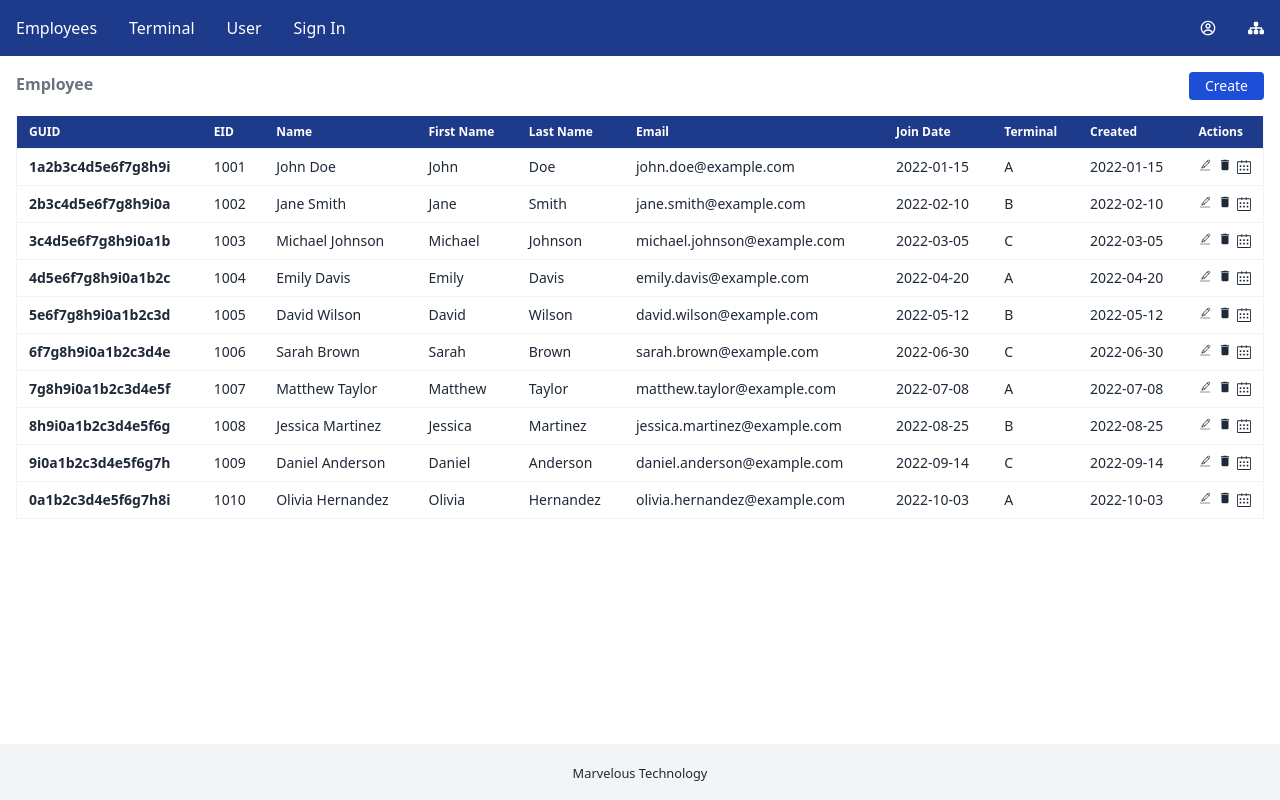
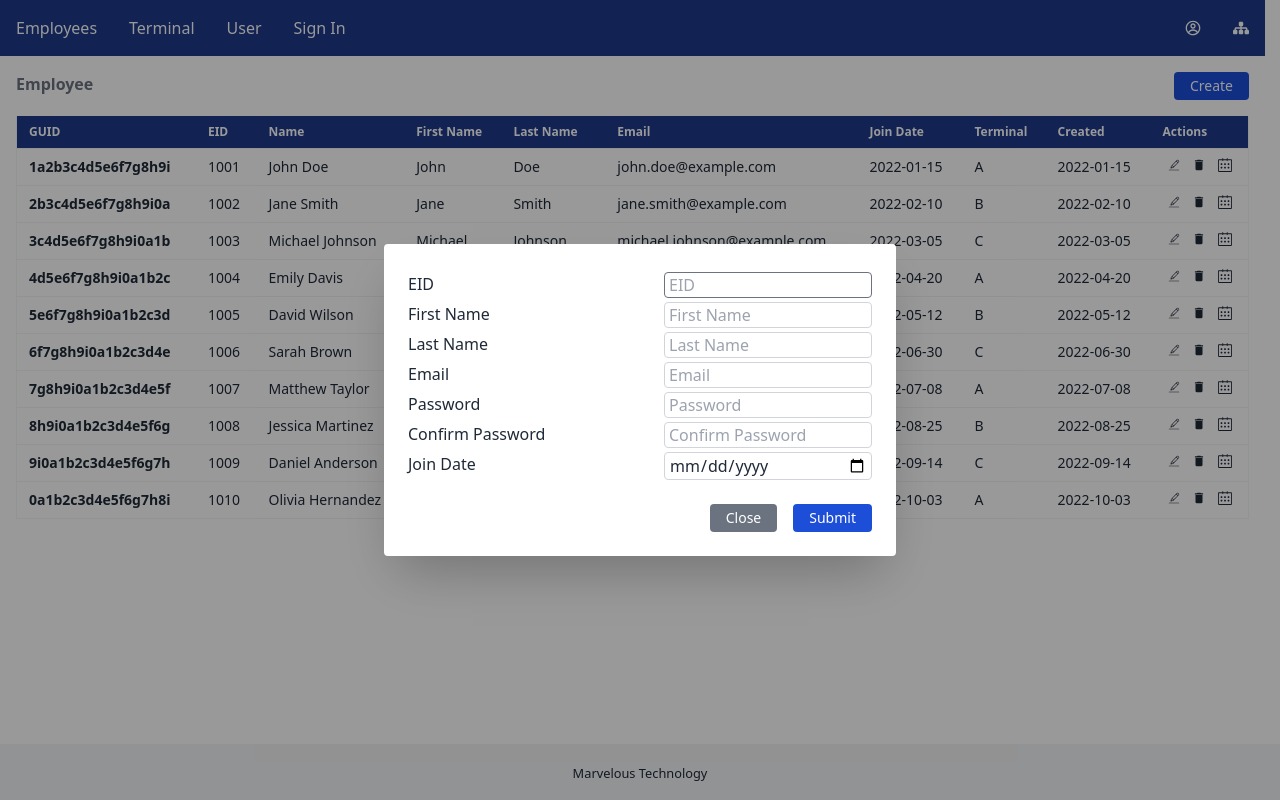
Before and after one commit to HironmoyRay/Employee_Management, a React (Vite) app: page /employees in a window 1280 px wide. Both pictures are taken after a click on the button "Create". Built offline with nearby package versions, Linux system fonts and the light colour scheme.

Commit message:
Create Modal Added

```diff
--- a/package.json
+++ b/package.json
@@ -4,7 +4,7 @@
   "version": "0.0.0",
   "type": "module",
   "scripts": {
-    "dev": "vite",
+    "dev": "vite --host 0.0.0.0",
     "build": "vite build",
     "lint": "eslint . --ext js,jsx --report-unused-disable-directives --max-warnings 0",
     "preview": "vite preview"
--- /dev/null
+++ b/src/pages/Create/Create.jsx
@@ -0,0 +1,102 @@
+const Create = () => {
+  return (
+    <div>
+      {/* Open the modal using document.getElementById('ID').showModal() method */}
+      <button
+        className="bg-PRIMARY hover:bg-PRIMARY-dark   text-WHITE text-sm rounded px-4 py-1"
+        onClick={() => document.getElementById("create_Modal").showModal()}
+      >
+        Create
+      </button>
+      <dialog id="create_Modal" className="modal">
+        <div className="modal-box rounded">
+          <form action="">
+            <div className="flex justify-between  my-1">
+              <p className="w-40">EID</p>
+              <input
+                type="text"
+                name="eid"
+                placeholder="EID"
+                id=""
+                className="border border-SECONDARY-light rounded outline-none w-52 px-1 hover:border-SECONDARY focus:border-SECONDARY"
+              />
+            </div>
+            <div className="flex justify-between  my-1">
+              <p className="w-40">First Name</p>
+              <input
+                type="text"
+                name="First Name"
+                placeholder="First Name"
+                id=""
+                className="border border-SECONDARY-light rounded outline-none w-52 px-1 hover:border-SECONDARY focus:border-SECONDARY "
+              />
+            </div>
+            <div className="flex justify-between  my-1">
+              <p className="w-40">Last Name</p>
+              <input
+                type="text"
+                name="Last Name"
+                placeholder="Last Name"
+                id=""
+                className="border border-SECONDARY-light rounded outline-none w-52 px-1 hover:border-SECONDARY focus:border-SECONDARY "
+              />
+            </div>
+            <div className="flex justify-between  my-1">
+              <p className="w-40">Email</p>
+              <input
+                type="email"
+                name="email"
+                placeholder="Email"
+                id=""
+                className="border border-SECONDARY-light rounded outline-none w-52 px-1 hover:border-SECONDARY focus:border-SECONDARY "
+              />
+            </div>
+            <div className="flex justify-between  my-1">
+              <p className="w-40">Password</p>
+              <input
+                type="password"
+                name="password"
+                placeholder="Password"
+                id=""
+                className="border border-SECONDARY-light rounded outline-none w-52 px-1 hover:border-SECONDARY focus:border-SECONDARY "
+              />
+            </div>
+            <div className="flex justify-between  my-1">
+              <p className="w-40">Confirm Password</p>
+              <input
+                type="password"
+                placeholder="Confirm Password"
+                name="confirm-password"
+                id=""
+                className="border border-SECONDARY-light rounded outline-none w-52 px-1 hover:border-SECONDARY focus:border-SECONDARY"
+              />
+            </div>
+            <div className="flex justify-between  my-1">
+              <p className="w-40">Join Date</p>
+              <input
+                type="date"
+                name="join-date"
+                id=""
+                className="border border-SECONDARY-light rounded outline-none w-52 px-1 hover:border-SECONDARY focus:border-SECONDARY "
+              />
+            </div>
+          </form>
+          <div className="modal-action">
+            <form method="dialog">
+              <button className="bg-SECONDARY  hover:bg-SECONDARY-dark    text-WHITE text-sm rounded px-4 py-1 me-4">
+                Close
+              </button>
+              <button className="bg-PRIMARY hover:bg-PRIMARY-dark   text-WHITE text-sm rounded px-4 py-1">
+                Submit
+              </button>
+            </form>
+          </div>
+        </div>
+      </dialog>
+
+
+    </div>
+  );
+};
+
+export default Create;
--- a/src/pages/DateLog/DateLog.jsx
+++ b/src/pages/DateLog/DateLog.jsx
@@ -69,8 +69,6 @@ const DateLog = () => {
                 <div className="h-6 "></div>
               </td>
             </tr>
-
-
           </tbody>
         </table>
       </div>
--- /dev/null
+++ b/src/pages/Delete/Delete.jsx
@@ -0,0 +1,34 @@
+import { MdDelete } from "react-icons/md";
+
+const Delete = () => {
+  return (
+    <div>
+      {/* Open the modal using document.getElementById('ID').showModal() method */}
+      <button
+        className="tooltip"
+        data-tip="Delete"
+        onClick={() => document.getElementById("delete_Modal").showModal()}
+      >
+        <MdDelete />
+      </button>
+      <dialog id="delete_Modal" className="modal">
+        <div className="modal-box rounded">
+          <h3 className="font-bold text-lg">Hello!</h3>
+          <p className="py-4">
+            Press ESC key or click the button below to close
+          </p>
+          <div className="modal-action">
+            <form method="dialog">
+              {/* if there is a button in form, it will close the modal */}
+              <button className="px-4 py-2 bg-SECONDARY-lightest hover:bg-SECONDARY-light  rounded font-medium">
+                Delete
+              </button>
+            </form>
+          </div>
+        </div>
+      </dialog>
+    </div>
+  );
+};
+
+export default Delete;
--- /dev/null
+++ b/src/pages/Edit/Edit.jsx
@@ -0,0 +1,34 @@
+import { CiEdit } from "react-icons/ci";
+
+const Edit = () => {
+  return (
+    <div>
+      {/* Open the modal using document.getElementById('ID').showModal() method */}
+      <button
+        className="tooltip"
+        data-tip="Edit"
+        onClick={() => document.getElementById("edit_Modal").showModal()}
+      >
+        <CiEdit />
+      </button>
+      <dialog id="edit_Modal" className="modal">
+        <div className="modal-box rounded">
+          <h3 className="font-bold text-lg">Hello!</h3>
+          <p className="py-4">
+            Press ESC key or click the button below to close
+          </p>
+          <div className="modal-action">
+            <form method="dialog">
+              {/* if there is a button in form, it will close the modal */}
+              <button className="px-4 py-2 bg-SECONDARY-lightest hover:bg-SECONDARY-light  rounded font-medium">
+                Edit
+              </button>
+            </form>
+          </div>
+        </div>
+      </dialog>
+    </div>
+  );
+};
+
+export default Edit;
--- a/src/pages/Employee/Employee.jsx
+++ b/src/pages/Employee/Employee.jsx
@@ -1,8 +1,9 @@
 // const details = useLoaderData();
-import { CiEdit } from "react-icons/ci";
-import { MdDelete } from "react-icons/md";
+
 import { SlCalender } from "react-icons/sl";
 import { Link } from "react-router-dom";
+import Delete from "../Delete/Delete";
+import Edit from "../Edit/Edit";
 
 const Employee = ({ employee }) => {
   const {
@@ -31,20 +32,16 @@ const Employee = ({ employee }) => {
         <td>{Created}</td>
         <td>
           <div className="flex items-center justify-between ">
-            <div>
-              <a href="" className="tooltip" data-tip="Edit">
-                <CiEdit />
-              </a>
+            <div className="hover:bg-SECONDARY-light px-1 rounded-sm">
+              <Edit></Edit>
             </div>
-            <div>
-              <a href="" className="tooltip" data-tip="Delete">
-                <MdDelete />
-              </a>
+            <div className="hover:bg-SECONDARY-light px-1 rounded-sm">
+              <Delete></Delete>
             </div>
 
-            <div>
-              <Link to="/calender">
-                <SlCalender/>
+            <div className="hover:bg-SECONDARY-light px-1 rounded-sm">
+              <Link to="/calender" className="tooltip" data-tip="Timelog">
+                <SlCalender />
               </Link>
             </div>
           </div>
--- a/src/pages/Employees/Employees.jsx
+++ b/src/pages/Employees/Employees.jsx
@@ -1,4 +1,5 @@
 import { useLoaderData } from "react-router-dom";
+import Create from "../Create/Create";
 import Employee from "../Employee/Employee";
 
 const Employees = () => {
@@ -9,9 +10,7 @@ const Employees = () => {
       <div className="overflow-x-auto px-4">
         <div className="flex justify-between my-4 ">
           <h1 className="text-SECONDARY font-bold ">Employee</h1>
-          <button className="bg-PRIMARY hover:bg-PRIMARY-dark   text-WHITE text-sm rounded px-4 py-1">
-            Create
-          </button>
+          <Create></Create>
         </div>
         <table className="table table-sm  border-x border-SECONDARY-lightest    ">
           <thead className="">
--- a/src/pages/SignInForm/SignInForm.jsx
+++ b/src/pages/SignInForm/SignInForm.jsx
@@ -32,7 +32,7 @@ const SignInForm = () => {
               </label>
             </div>
             <div className="form-control mt-6">
-              <button className="btn bg-PRIMARY-light text-WHITE  ">
+              <button className=" bg-PRIMARY hover:bg-PRIMARY-dark   text-WHITE  rounded-sm p-2">
                 SignIn
               </button>
             </div>
--- a/src/pages/User/User.jsx
+++ b/src/pages/User/User.jsx
@@ -60,7 +60,7 @@ const User = () => {
               />
             </div>
             <div className="form-control mt-6">
-              <button className="bg-PRIMARY-light hover:bg-PRIMARY   text-WHITE  rounded-md p-3">
+              <button className="bg-PRIMARY hover:bg-PRIMARY-dark   text-WHITE  rounded-sm p-2">
                 Create
               </button>
             </div>
```
